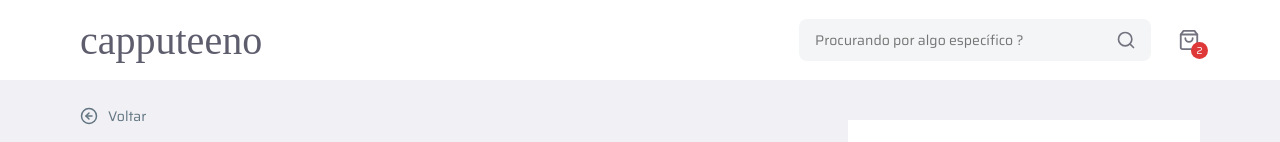
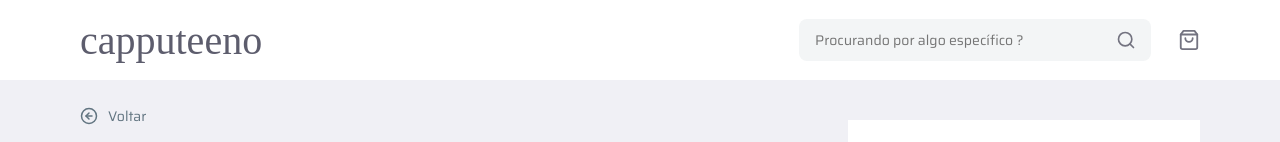
Before and after one commit to Ricmaloy/capputeeno, a Next.js app: page /cart in a window 1280 px wide. Shown: the top 142 px of the page. Built offline with nearby package versions, Linux system fonts and the light colour scheme; a web font is replaced by a local one.

Commit message:
chore/dynamic product counter to header (red circle)

```diff
--- a/src/components/Header/index.tsx
+++ b/src/components/Header/index.tsx
@@ -1,6 +1,7 @@
 import { FormEvent, useState } from 'react';
 import { useRouter } from 'next/router';
 import { FiShoppingBag, FiSearch } from 'react-icons/fi';
+import { useCart } from '../../hooks/useCart';
 import {
     Container,
     Content,
@@ -13,11 +14,11 @@ import {
 export function Header() {
     const router = useRouter();
     const [searchContent, setSearchContent] = useState('');
+    const { getCartSize } = useCart();
 
     function handleSearchItem(event: FormEvent) {
         event.preventDefault()
 
-        // redirecionar para uma página com os resultados da busca
         router.push(`/search/${searchContent}`);
         setSearchContent('')
     }
@@ -45,7 +46,11 @@ export function Header() {
                     </form>
                     <Bag onClick={() => router.push('/cart')}>
                         <FiShoppingBag />
-                        <span>2</span>
+                        {
+                            getCartSize() > 0 && (
+                                <span>{getCartSize()}</span>
+                            )
+                        }
                     </Bag>
                 </UserInteractive>
             </Content>
```
